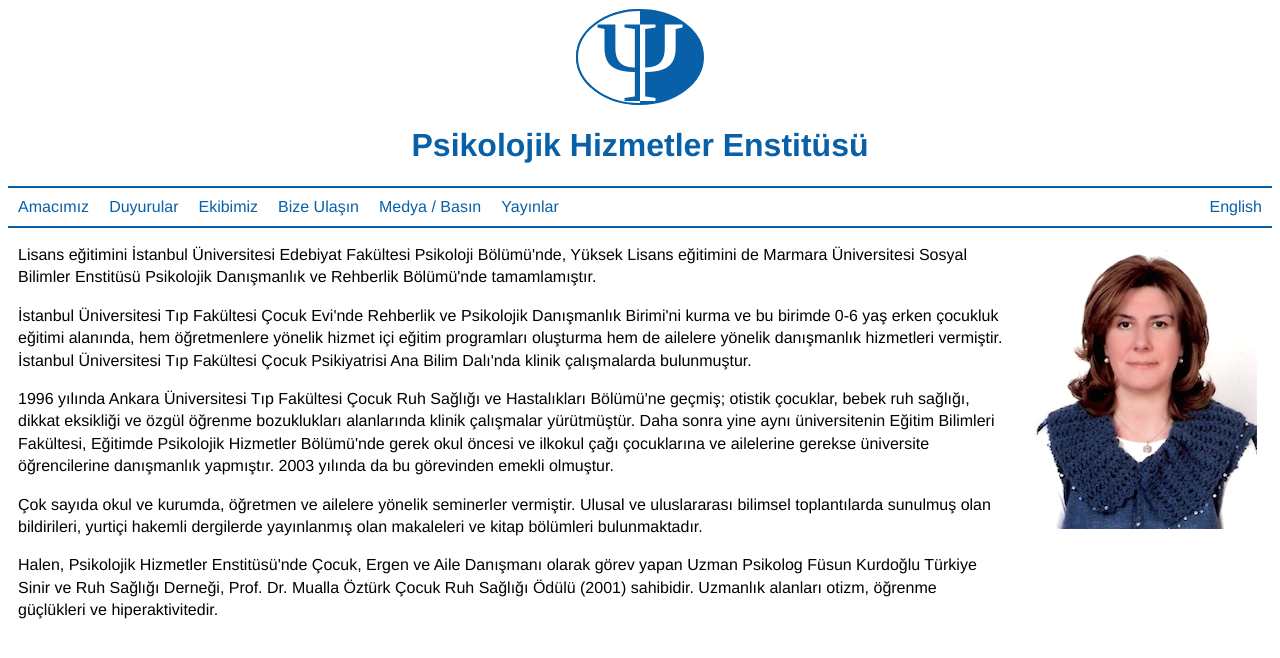
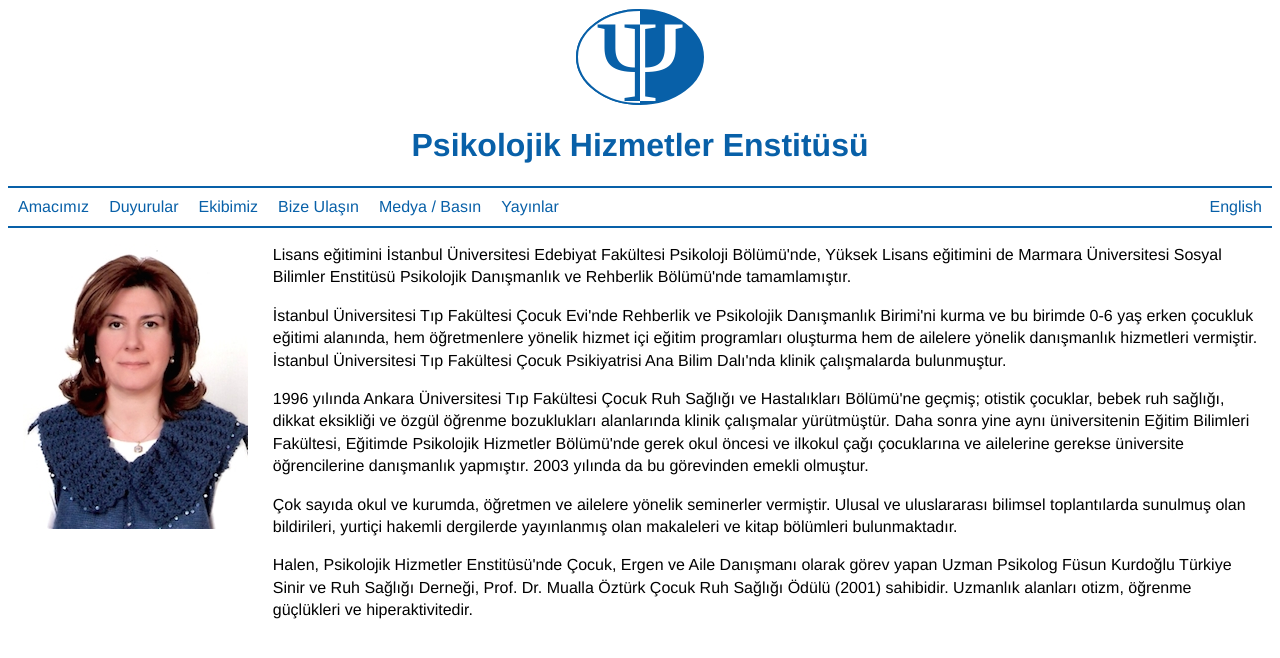
Before and after one commit to koralcem/phe-site, a Jekyll site: the page built from fusun.html, in a window 1280 px wide. Shown: the top 658 px of the page. Built offline with Jekyll 4.4.1, drawn with Linux system fonts in a browser that asks for light colours.

Commit message:
Move portraits to the beginning of bio pages

```diff
--- a/fusun.html
+++ b/fusun.html
@@ -3,6 +3,9 @@ custom_css: team.css
 ---
 
 <main id="flex-container">
+  <div id="portrait">
+    <img alt="Füsun Kurdoğlu&#39;nun resmi" src="images/fusun.jpg" />
+  </div>
   <div id="bio">
     <p>Lisans eğitimini İstanbul Üniversitesi Edebiyat Fakültesi Psikoloji Bölümü'nde, Yüksek Lisans eğitimini de Marmara Üniversitesi Sosyal Bilimler Enstitüsü Psikolojik Danışmanlık ve Rehberlik Bölümü'nde tamamlamıştır.</p>
 
@@ -14,8 +17,4 @@ custom_css: team.css
 
     <p>Halen, Psikolojik Hizmetler Enstitüsü'nde Çocuk, Ergen ve Aile Danışmanı olarak görev yapan Uzman Psikolog Füsun Kurdoğlu Türkiye Sinir ve Ruh Sağlığı Derneği, Prof. Dr. Mualla Öztürk Çocuk Ruh Sağlığı Ödülü (2001) sahibidir. Uzmanlık alanları otizm, öğrenme güçlükleri ve hiperaktivitedir.</p>
   </div>
-
-  <div id="portrait">
-    <img alt="Füsun Kurdoğlu&#39;nun resmi" src="images/fusun.jpg" />
-  </div>
 </main>
```
Also changed, not shown: nedret.html (+3 -4 lines).
